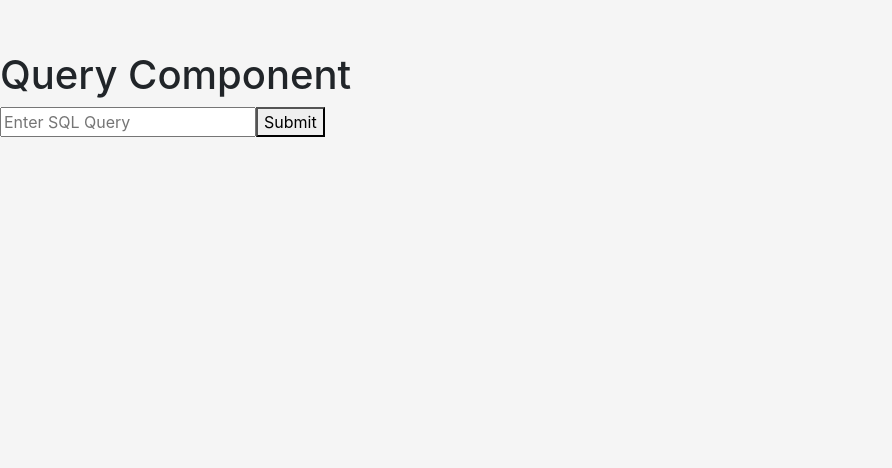
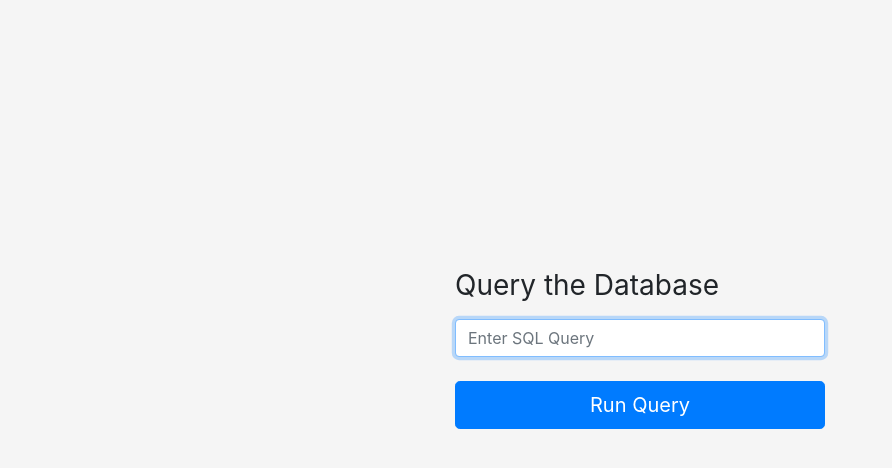
Before and after one commit to kaushikc92/polyquerier-ui, a React (Create React App) app: page /query in a window 1280 px wide. Shown: the top 468 px of the page, without its empty margins (0-892 px from the left). Built offline with nearby package versions, Linux system fonts and the light colour scheme.

Commit message:
Added styling for Query Page

```diff
--- a/src/App.js
+++ b/src/App.js
@@ -7,7 +7,9 @@ class App extends React.Component {
         return(
             <div className="pq-container" >
                 <h1 className="h3 mb-3 font-weight-normal">Welcome to Polyquerier</h1>
+                <br />
                 <Link className="btn btn-primary btn-lg btn-block" to="/upload/">Upload a Table</Link>
+                <br />
                 <Link className="btn btn-primary btn-lg btn-block" to="/query/">Query the Database</Link>
             </div>
         );
--- /dev/null
+++ b/src/Query.css
@@ -0,0 +1,6 @@
+.query-container {
+  width: 100%;
+  max-width: 400px;
+  padding: 15px;
+  margin: auto;
+}
--- a/src/Query.js
+++ b/src/Query.js
@@ -2,6 +2,7 @@ import React from 'react';
 import axios from 'axios';
 import { backendUrl } from './GlobalVariables';
 import QueryResults from './QueryResults';
+import './Query.css';
 
 class Query extends React.Component {
     constructor(props) {
@@ -33,11 +34,15 @@ class Query extends React.Component {
     }
     render() {
         return(
-            <div>
-                <h1>Query Component</h1>
-                <form onSubmit={this.handleSubmit} >
-                    <input type="text" placeholder="Enter SQL Query" value={this.state.query} onChange={this.handleChange} />
-                    <button type="submit">Submit</button>
+            <div className="query-container">
+                <form className="form-query" onSubmit={this.handleSubmit} >
+                    <h1 className="h3 mb-3 font-weight-normal">Query the Database</h1>
+                    <input type="text" className="form-control" placeholder="Enter SQL Query"
+                    value={this.state.query} onChange={this.handleChange} required autoFocus />
+                    <br />
+                    <button className="btn btn-lg btn-primary btn-block" type="submit">
+                        Run Query
+                    </button>
                 </form>
                 <QueryResults queryExecutionId={this.state.queryExecutionId} />
             </div>
--- a/src/UploadFile.js
+++ b/src/UploadFile.js
@@ -45,17 +45,17 @@ class UploadFile extends React.Component {
                 <form className="form-upload" onSubmit={this.handleSubmit}>
                     <h1 className="h3 mb-3 font-weight-normal">Upload a Table</h1>
                     <input type="text" className="form-control" placeholder="Enter Table Name"
-                        value={this.state.tableName} onChange={this.handleChange} required autofocus>
+                        value={this.state.tableName} onChange={this.handleChange} required autoFocus>
                     </input>
                     <br />
-                    <div class="form-group">
-                        <label for="data-files-input-id">Upload Data Files:</label>
+                    <div className="form-group">
+                        <label htmlFor="data-files-input-id">Upload Data Files:</label>
                         <input type="file" className="form-control-file" id="data-files-input-id"
                         ref={this.fileInput} multiple />
                     </div>
                     <br />
-                    <div class="form-group">
-                        <label for="schema-file-input-id">Upload Schema File:</label>
+                    <div className="form-group">
+                        <label htmlFor="schema-file-input-id">Upload Schema File:</label>
                         <input type="file" className="form-control-file" id="schema-file-input-id"
                         ref={this.schemaFileInput} />
                     </div>
```
